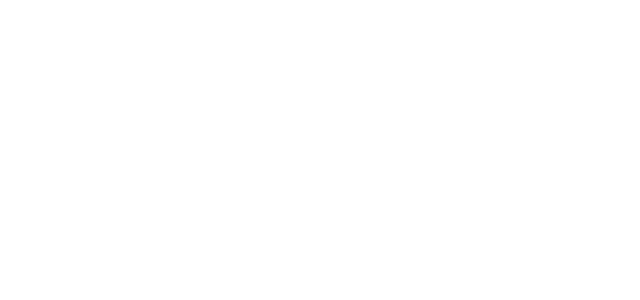
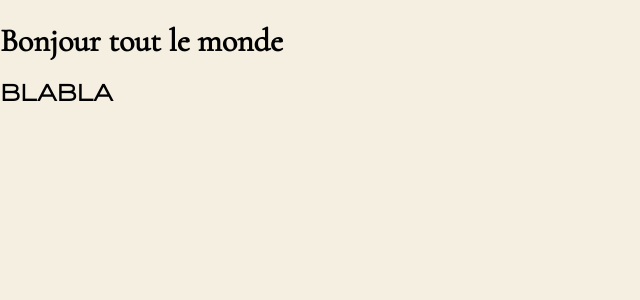
Before and after one commit to PazzeG/my-portfolio, a React (Vite) app in the folder my_portfolio/: page / in a window 1280 px wide. Shown: the top 300 px of the page, without its empty margins (0-640 px from the left). Built offline with nearby package versions, Linux system fonts and the light colour scheme.

Commit message:
init_css

```diff
--- a/my_portfolio/src/App.css
+++ b/my_portfolio/src/App.css
@@ -0,0 +1,13 @@
+@import url('https://fonts.googleapis.com/css2?family=Cormorant&family=Syncopate&display=swap');
+:root{
+  --primary:'Syncopate';
+  --secondary:'Cormorant';
+}
+
+h2{
+  font-family: var(--primary);
+}
+
+h1{
+  font-family: var(--secondary);
+}
--- a/my_portfolio/src/App.tsx
+++ b/my_portfolio/src/App.tsx
@@ -4,9 +4,12 @@ import './App.css'
 
 function App() {
 
-
   return (
     <div className="App">
+    <h1>
+    Bonjour tout le monde
+    </h1>
+    <h2>BLABLA</h2>
 
     </div>
   )
--- a/my_portfolio/src/index.css
+++ b/my_portfolio/src/index.css
@@ -1,10 +1,8 @@
 body {
   margin: 0;
-  font-family: -apple-system, BlinkMacSystemFont, 'Segoe UI', 'Roboto', 'Oxygen',
-    'Ubuntu', 'Cantarell', 'Fira Sans', 'Droid Sans', 'Helvetica Neue',
-    sans-serif;
   -webkit-font-smoothing: antialiased;
   -moz-osx-font-smoothing: grayscale;
+  background-color: #f5efe1;
 }
 
 code {
```
